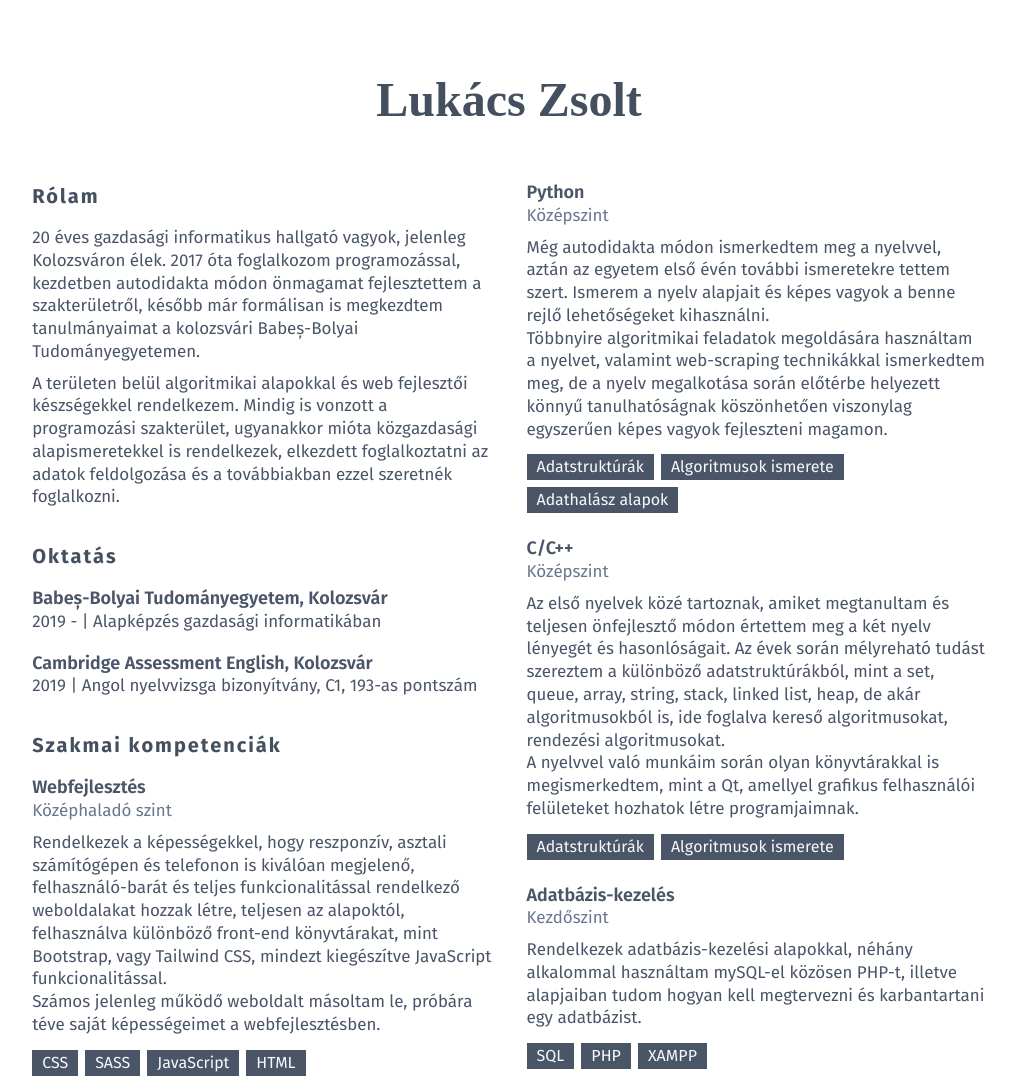
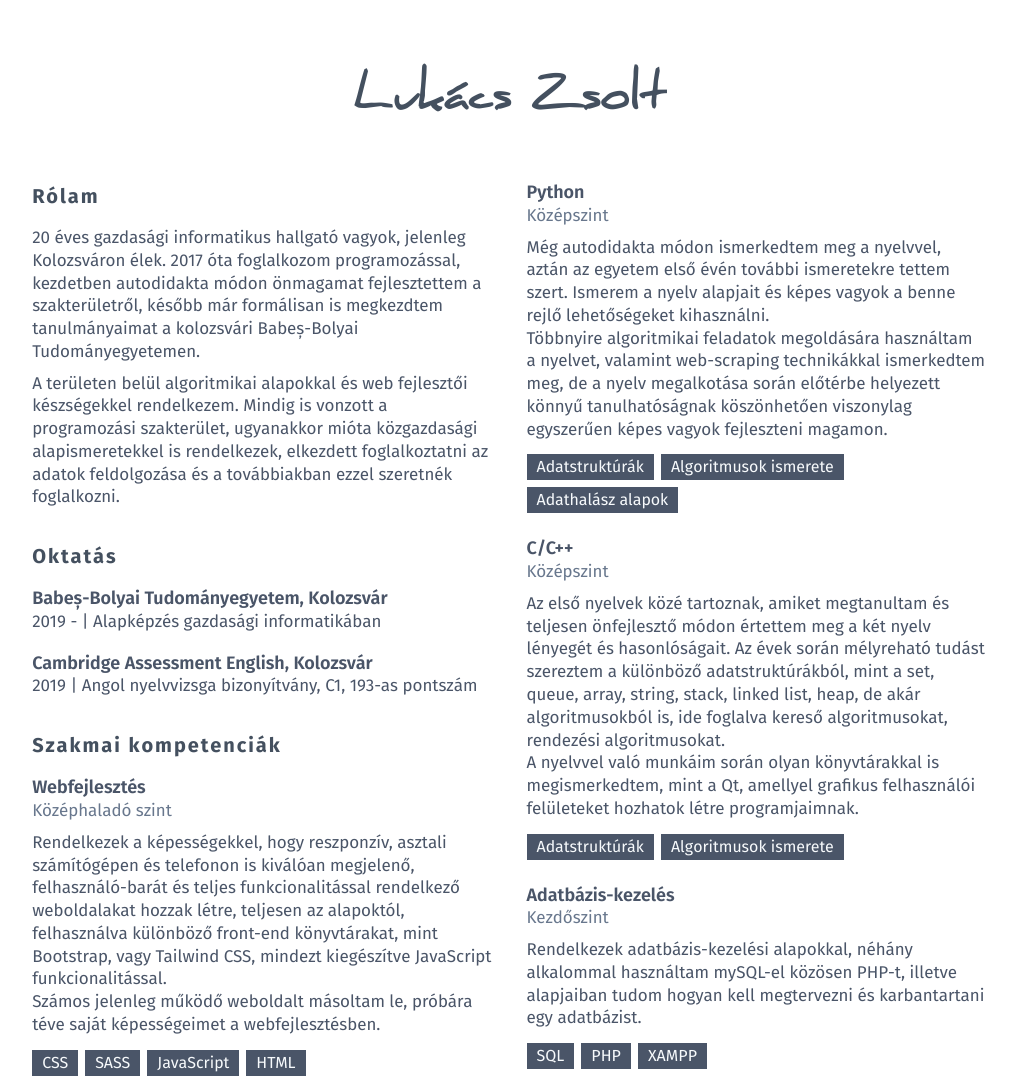
Before and after one commit to rockdonald2/Resume, a plain HTML site: page hungarian/index.html in a window 1280 px wide. Shown: the top 1086 px of the page, without its empty margins (131-1147 px from the left). Drawn offline with Linux system fonts and the light colour scheme.

Commit message:
2020.06.27

```diff
--- a/hungarian/index.html
+++ b/hungarian/index.html
@@ -16,6 +16,13 @@
     <link href="./build.css"
       rel="stylesheet">
     <title>Lukács Zsolt - szakmai önéletrajz</title>
+
+    <style>
+      @font-face {
+        font-family: 'Daniel';
+        src: url('fonts/daniel.ttf') format('truetype');
+      }
+    </style>
   </head>
 
   <body>
@@ -52,7 +59,8 @@
                 </p>
                 <p class="mt-2.1 text-md text-gray-700 leading-normal">
                   A területen belül algoritmikai alapokkal és web fejlesztői készségekkel rendelkezem. Mindig is vonzott a
-                  programozási szakterület, ugyanakkor mióta közgazdasági alapismeretekkel is rendelkezek, elkezdett foglalkoztatni az
+                  programozási szakterület, ugyanakkor mióta közgazdasági alapismeretekkel is rendelkezek, elkezdett
+                  foglalkoztatni az
                   adatok feldolgozása és a továbbiakban ezzel szeretnék foglalkozni.
                 </p>
               </section>
@@ -162,7 +170,8 @@
                   Még autodidakta módon ismerkedtem meg a nyelvvel, aztán az egyetem első évén további ismeretekre tettem szert.
                   Ismerem a nyelv alapjait és képes vagyok a benne rejlő lehetőségeket kihasználni.
                   <br>Többnyire algoritmikai
-                  feladatok megoldására használtam a nyelvet, valamint web-scraping technikákkal ismerkedtem meg, de a nyelv megalkotása során előtérbe helyezett könnyű
+                  feladatok megoldására használtam a nyelvet, valamint web-scraping technikákkal ismerkedtem meg, de a nyelv
+                  megalkotása során előtérbe helyezett könnyű
                   tanulhatóságnak köszönhetően viszonylag egyszerűen képes vagyok fejleszteni magamon.
                 </p>
                 <div class="my-3.2 last:pb-1.5">
@@ -194,7 +203,8 @@
                   lényegét és hasonlóságait. Az évek során mélyreható tudást szereztem a különböző adatstruktúrákból, mint a set,
                   queue, array, string, stack, linked list, heap, de akár algoritmusokból is, ide foglalva kereső algoritmusokat,
                   rendezési algoritmusokat.
-                  <br> A nyelvvel való munkáim során olyan könyvtárakkal is megismerkedtem, mint a Qt, amellyel grafikus felhasználói felületeket hozhatok létre programjaimnak.
+                  <br> A nyelvvel való munkáim során olyan könyvtárakkal is megismerkedtem, mint a Qt, amellyel grafikus
+                  felhasználói felületeket hozhatok létre programjaimnak.
                 </p>
                 <div class="my-3.2 last:pb-1.5">
                   <ul class="flex flex-wrap text-md leading-relaxed -mr-1.6 -mb-1.6">
```
Also changed, not shown: docs/index.html (+11 -2 lines), docs/fonts/daniel.ttf (added), hungarian/fonts/daniel.ttf (added).
